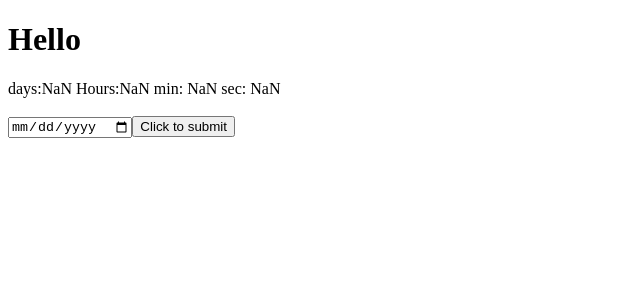
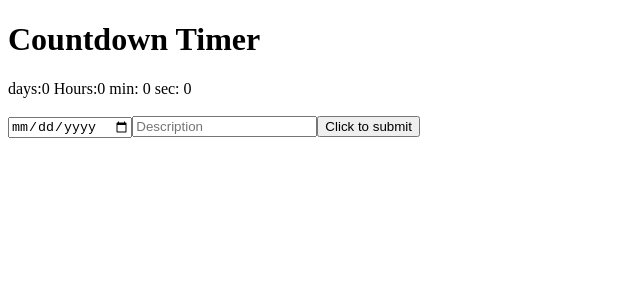
Before and after one commit to irabruce10/react-countdown-timer, a React app: page / in a window 1280 px wide. Shown: the top 300 px of the page, without its empty margins (0-640 px from the left). Built offline with nearby package versions, Linux system fonts and the light colour scheme.

Commit message:
Adding ESLint configuration

```diff
--- /dev/null
+++ b/eslint.config.js
@@ -0,0 +1 @@
+export { default } from 'eslint-config-upleveled';
--- /dev/null
+++ b/react-app-env.d.ts
@@ -0,0 +1 @@
+/// <reference types="@upleveled/react-scripts" />
--- a/src/App.js
+++ b/src/App.js
@@ -5,8 +5,18 @@ export default function App() {
 
   const [hour, setHour] = useState();
 
+  const [description, setDescription] = useState('');
+
   function handleSubmit(e) {
     e.preventDefault();
+    if (!newDate || !description) {
+      alert('Please fill in both fields.');
+      return;
+    }
+
+    const a = document.createElement('h1');
+    a.textContent = description;
+    document.body.appendChild(a, 'countdown');
     const selectedDate = new Date(newDate);
     console.log(selectedDate);
     const now = new Date();
@@ -31,8 +41,9 @@ export default function App() {
   const seconds = Math.floor(hour) % 60;
   return (
     <div>
-      <h1>Hello</h1>
-      days:{days} Hours:{hours} min: {minutes} sec: {seconds}
+      <h1>Countdown Timer</h1>
+      days:{days || 0} Hours:{hours || 0} min: {minutes || 0} sec:{' '}
+      {seconds || 0}
       <br />
       <br />
       <form onSubmit={handleSubmit}>
@@ -41,6 +52,12 @@ export default function App() {
           value={newDate}
           type="date"
         />
+        <input
+          type="text"
+          placeholder="Description"
+          value={description}
+          onChange={(e) => setDescription(e.target.value)}
+        />
         <button type="submit">Click to submit</button>
       </form>
     </div>
--- /dev/null
+++ b/stylelint.config.js
@@ -0,0 +1,6 @@
+/** @type {import('stylelint').Config} */
+const config = {
+  extends: ['stylelint-config-upleveled'],
+};
+
+export default config;
```
Also changed, not shown: package.json (+19 -10 lines), prettier.config.js (added, +7 -0 lines), tsconfig.json (added, +12 -0 lines), 2 other files (tests, documents, lock files or other folders).
